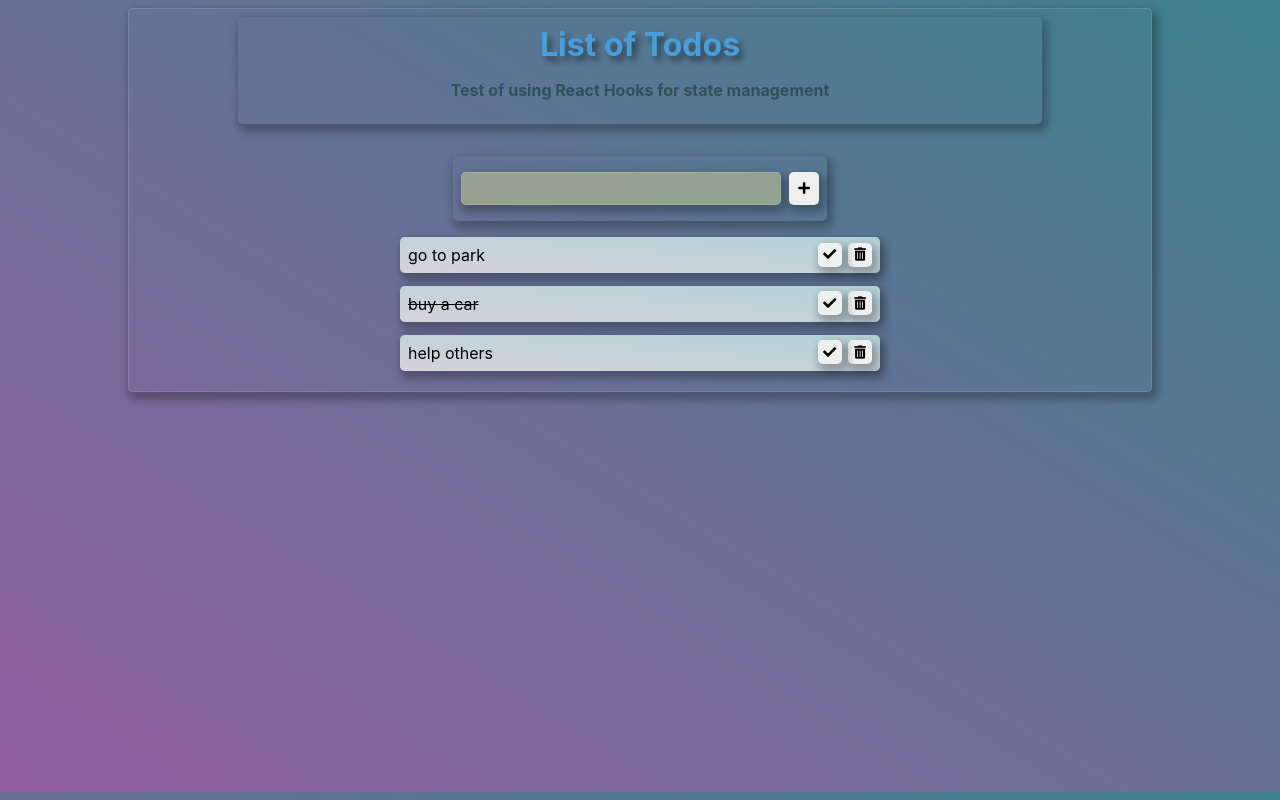
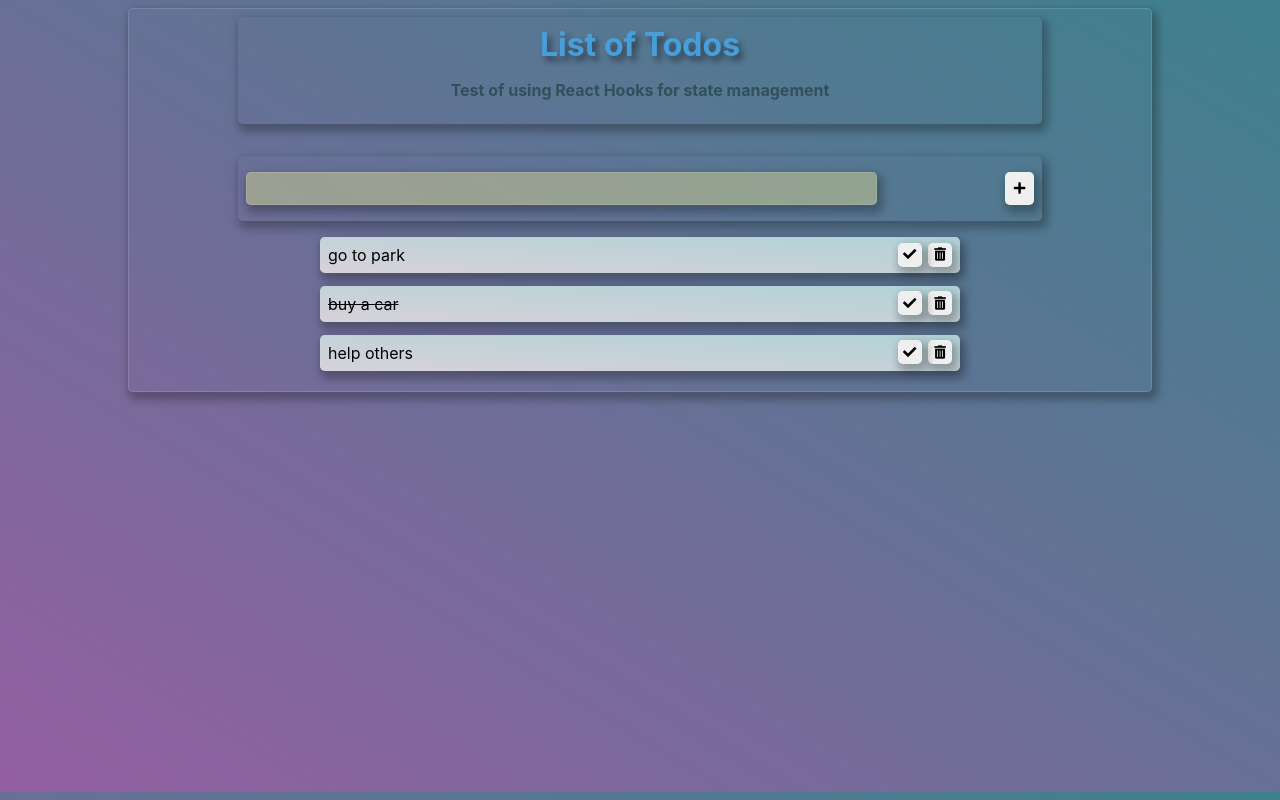
Before and after one commit to petersowa/HooksTodo, a React (Create React App) app: page / in a window 1280 px wide. Built offline with nearby package versions, Linux system fonts and the light colour scheme.

Commit message:
updated styling

```diff
--- a/src/App.css
+++ b/src/App.css
@@ -10,7 +10,8 @@ h1,
 form {
   position: relative;
   color: white;
-  min-width: 20rem;
+  min-width: min-content;
+  width: auto;
   max-width: 80%;
   min-height: 1rem;
   border: 1px solid rgba(255, 255, 255, 0.13);
@@ -36,7 +37,7 @@ h1 {
 
 form {
   border-style: none;
-  max-width: fit-content;
+  max-width: auto;
   margin: auto;
   margin-bottom: 1rem;
 }
@@ -46,6 +47,12 @@ button {
   color: black;
   min-width: fit-content;
   float: right;
+}
+
+.group:after {
+  content: '';
+  display: table;
+  clear: both;
 }
 
 div > button {
@@ -68,7 +75,8 @@ div div {
   border-style: none;
   margin: auto;
   margin-bottom: 0.8rem;
-  max-width: 30rem;
+  max-width: 40rem;
+  min-width: 15rem;
   background: linear-gradient(
     to top right,
     rgb(215, 210, 216),
@@ -82,6 +90,7 @@ input {
   color: black;
   outline: none;
   margin-right: 0.5rem;
+  width: 100%;
 }
 
 input:focus,
--- a/src/App.js
+++ b/src/App.js
@@ -95,7 +95,7 @@ export default function App() {
         <p>Test of using React Hooks for state management</p>
       </h1>
 
-      <form onSubmit={handleSubmit}>
+      <form onSubmit={handleSubmit} className="group">
         <input type="text" name="todoContent" />
         <button type="submit">
           <i className="fas fa-plus" />
```
